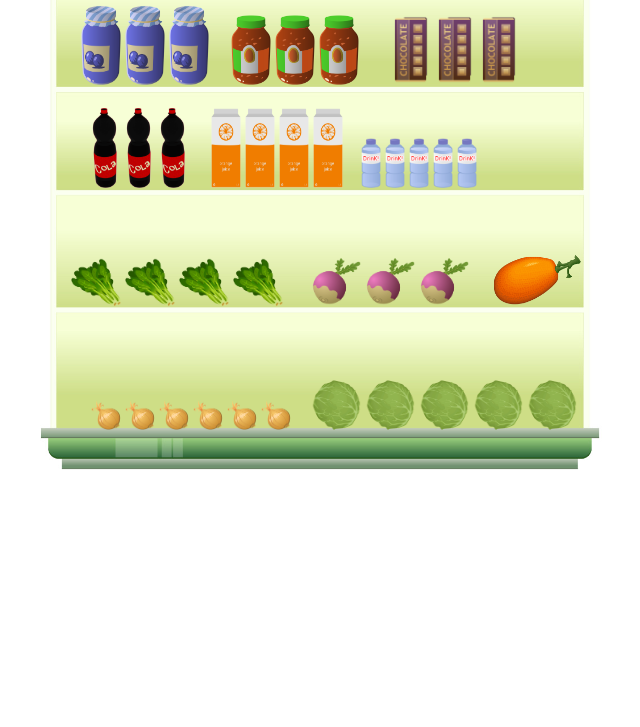
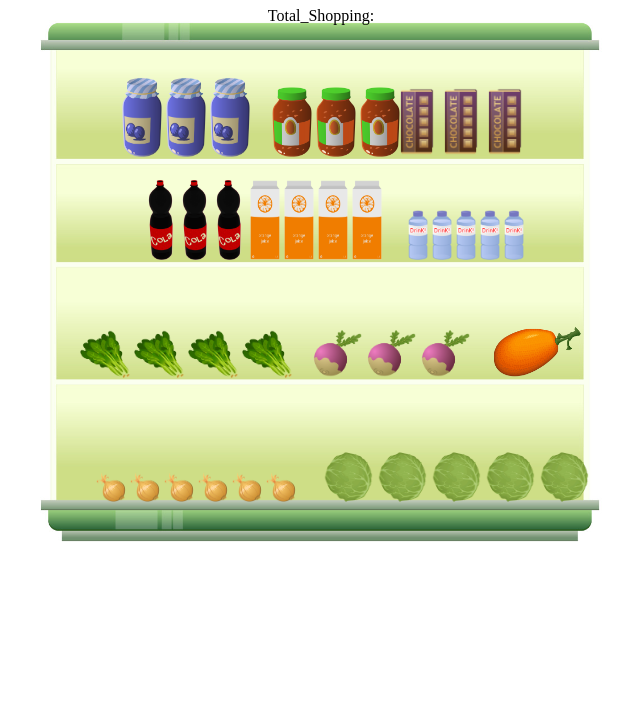
Before and after one commit to AlbertCos/GHs1, a plain HTML site: page Seccion Bootstrap/WebDevelopmnt/Reto2_Showcase/index.html in a window 1280 px wide. Shown: the part 73-800 px from the top of the page, without its empty margins (319-959 px from the left). Drawn offline with Linux system fonts and the light colour scheme.

Commit message:
añadido titulo y total de compra

```diff
--- a/Seccion Bootstrap/WebDevelopmnt/Reto2_Showcase/css/style.css
+++ b/Seccion Bootstrap/WebDevelopmnt/Reto2_Showcase/css/style.css
@@ -169,3 +169,6 @@
   margin-top: 5px;
   top: 0;
 }
+body{
+  text-align: center;
+}
--- a/Seccion Bootstrap/WebDevelopmnt/Reto2_Showcase/index.html
+++ b/Seccion Bootstrap/WebDevelopmnt/Reto2_Showcase/index.html
@@ -8,6 +8,7 @@
 </head>
 
 <body>
+  <h1>Supermarket Drag and Drop... Reto2</h1>
   <div id="Shelves_back">
     <!-- <div id="group_carrot">
       <img id="carrot01" class="carrot" src="./images/carrot_1.png" alt="carrot" draggable="true" ondragstart="">
@@ -78,7 +79,10 @@
       <img id="chocolate01" class="chocolate" src="./images/Chocolate.png" alt="chocolate" draggable="true" ondragstart="">
       <img id="chocolate02" class="chocolate" src="./images/Chocolate.png" alt="chocolate" draggable="true" ondragstart="">
       <img id="chocolate03" class="chocolate" src="./images/Chocolate.png" alt="chocolate" draggable="true" ondragstart="">
-
+    </div>
+    <div class="Total_Shopping">
+      <p>Total_Shopping: </p>
+      <div class="shopping_bag" ondrop="" ondragover=""></div>
     </div>
   </div>
 
```
